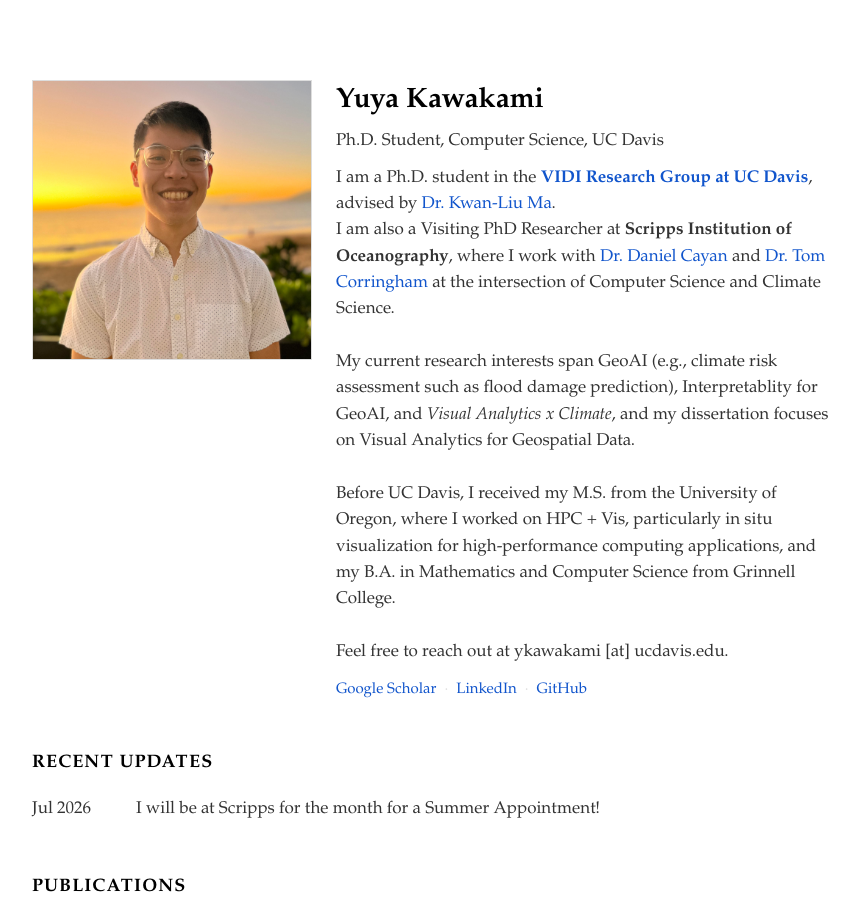
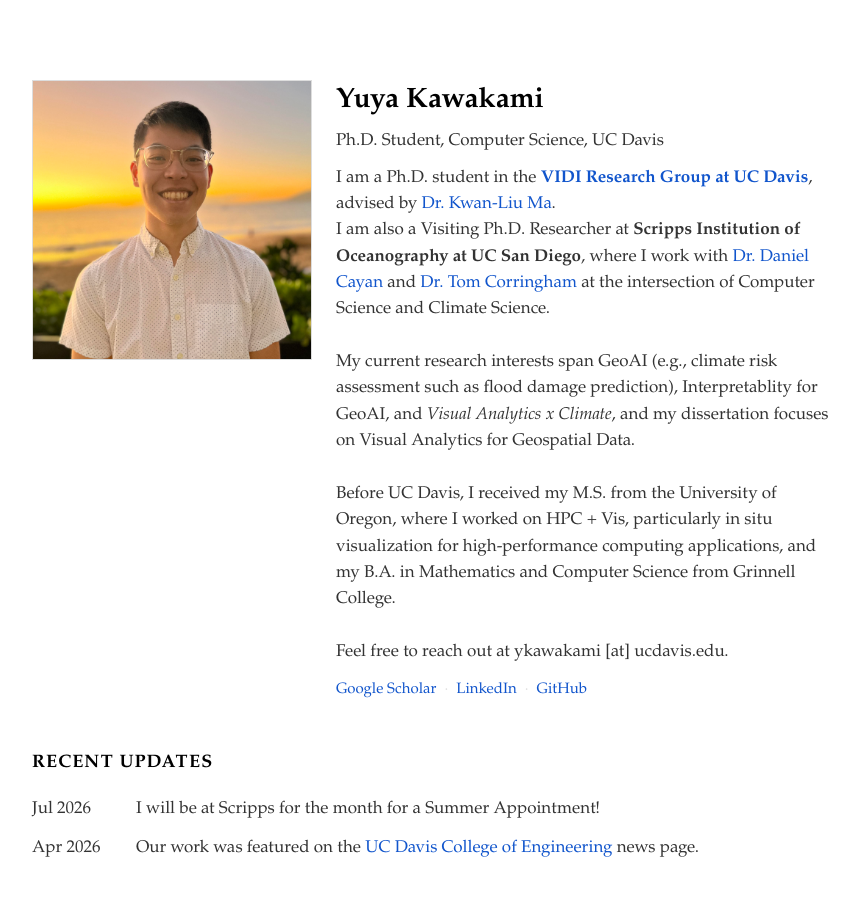
Before and after one commit to yuya737/Website, a Vue app: page / in a window 1280 px wide. Shown: the top 914 px of the page, without its empty margins (206-1065 px from the left). Built offline with nearby package versions, Linux system fonts and the light colour scheme.

Commit message:
Link news feature in recent updates
Co-Authored-By: Claude Sonnet 5 <noreply@anthropic.com>

```diff
--- a/src/App.vue
+++ b/src/App.vue
@@ -40,7 +40,7 @@ function formatDate(yearMonth) {
       <ul class="updates">
         <li v-for="update in updates" :key="update.date + update.text">
           <span class="date">{{ formatDate(update.date) }}</span>
-          <span>{{ update.text }}</span>
+          <span v-html="update.text"></span>
         </li>
       </ul>
     </section>
--- a/src/data.js
+++ b/src/data.js
@@ -3,7 +3,7 @@ export const profile = {
     title: 'Ph.D. Student, Computer Science, UC Davis',
     photo: '/images/Headshot.jpg',
     bio: `I am a Ph.D. student in the <a href="https://www.cs.ucdavis.edu/~ma/people.html" target="_blank" rel="noopener"><b>VIDI Research Group at UC Davis</b></a>, advised by <a href="https://www.cs.ucdavis.edu/~ma/" target="_blank" rel="noopener">Dr. Kwan-Liu Ma</a>. <br>
-    I am also a Visiting PhD Researcher at <b>Scripps Institution of Oceanography</b>, where I work with <a href="https://dcayan.scrippsprofiles.ucsd.edu/" target="_blank" rel="noopener">Dr. Daniel Cayan</a> and <a href="https://tcorringham.scrippsprofiles.ucsd.edu/" target="_blank" rel="noopener">Dr. Tom Corringham</a> at the intersection of Computer Science and Climate Science.<br><br>
+    I am also a Visiting Ph.D. Researcher at <b>Scripps Institution of Oceanography at UC San Diego</b>, where I work with <a href="https://dcayan.scrippsprofiles.ucsd.edu/" target="_blank" rel="noopener">Dr. Daniel Cayan</a> and <a href="https://tcorringham.scrippsprofiles.ucsd.edu/" target="_blank" rel="noopener">Dr. Tom Corringham</a> at the intersection of Computer Science and Climate Science.<br><br>
     My current research interests span GeoAI (e.g., climate risk assessment such as flood damage prediction), Interpretablity for GeoAI, and <em>Visual Analytics x Climate</em>, and my dissertation focuses on Visual Analytics for Geospatial Data.
   <br><br>
   Before UC Davis, I received my M.S. from the University of Oregon, where I worked on HPC + Vis,
@@ -22,6 +22,7 @@ export const profile = {
 // Newest first.
 export const updates = [
     { date: '2026-07', text: 'I will be at Scripps for the month for a Summer Appointment!' },
+    { date: '2026-04', text: 'Our work was featured on the <a href="https://engineering.ucdavis.edu/news/new-visual-analysis-tool-calms-climate-data-storm" target="_blank" rel="noopener">UC Davis College of Engineering</a> news page.' },
 ]
 
 // Newest first.
```
